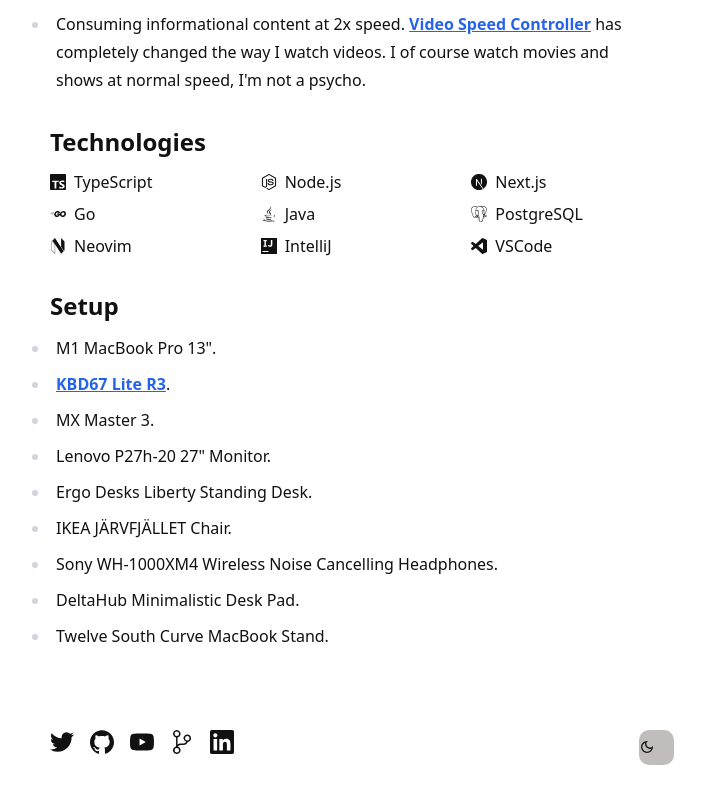
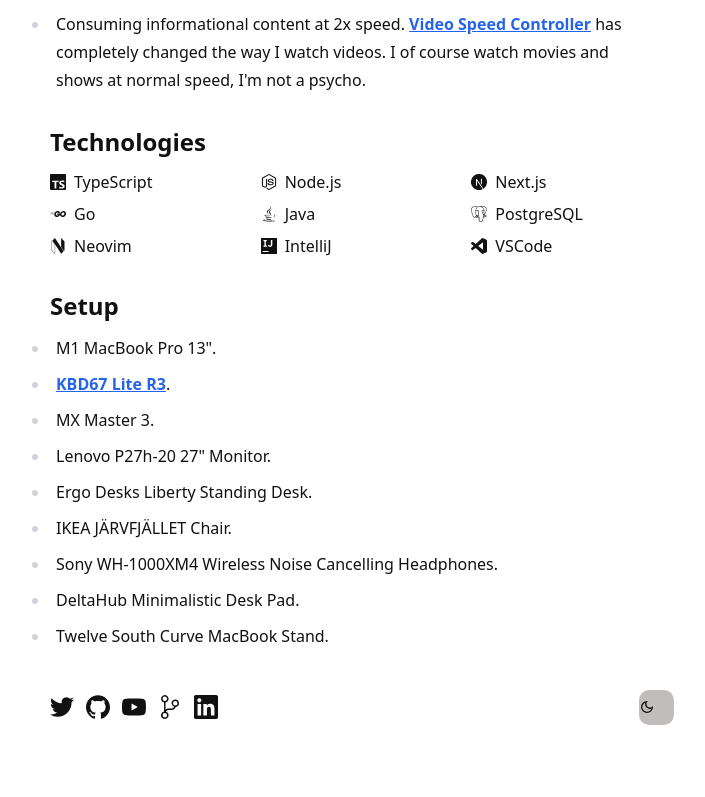
Before and after one commit to pzrsa/parsam.io, a Next.js app: page /about in a window 1280 px wide. Shown: the part 1036-1833 px from the top of the page, without its empty margins (278-983 px from the left). After the commit the page ends 1793 px from the top, so only its background shows below. Built offline with nearby package versions, Linux system fonts and the light colour scheme.

Commit message:
update footer styles

```diff
--- a/components/Footer.tsx
+++ b/components/Footer.tsx
@@ -1,7 +1,6 @@
 import { ReactElement } from "react";
 import { SiGithub, SiLinkedin, SiTwitter, SiYoutube } from "react-icons/si";
 import { VscSourceControl } from "react-icons/vsc";
-import styles from "../styles/modules/Footer.module.css";
 import ThemeToggle from "./ThemeToggle";
 
 interface FooterProps {
@@ -12,7 +11,7 @@ interface FooterProps {
 const FooterItem: React.FC<FooterProps> = ({ href, icon }) => {
   return (
     <a
-      className={styles.item}
+      className="text-2xl hover:text-neutral-500 dark:hover:text-neutral-400 transition-all "
       href={href}
       rel="prefetch noreferrer"
       target="_blank"
@@ -24,7 +23,7 @@ const FooterItem: React.FC<FooterProps> = ({ href, icon }) => {
 
 const Footer = () => {
   return (
-    <footer className={styles.footer}>
+    <footer className="mt-10 flex gap-3 items-center">
       <FooterItem
         href="https://twitter.com/_parsam"
         icon={<SiTwitter title="Twitter" />}
@@ -45,7 +44,7 @@ const Footer = () => {
         href="https://www.linkedin.com/in/parsamesgarha/"
         icon={<SiLinkedin title="LinkedIn" />}
       />
-      <span style={{ flexGrow: 1 }} />
+      <span className="flex-grow" />
       <ThemeToggle />
     </footer>
   );
--- a/styles/modules/Footer.module.css
+++ /dev/null
@@ -1,16 +0,0 @@
-.footer {
-  margin-top: 5rem;
-  display: flex;
-  gap: 1rem;
-}
-
-.item {
-  color: inherit;
-  font-size: 1.5rem;
-  transition: 125ms;
-  text-decoration: none;
-}
-
-.item:hover {
-  color: #999;
-}
```
